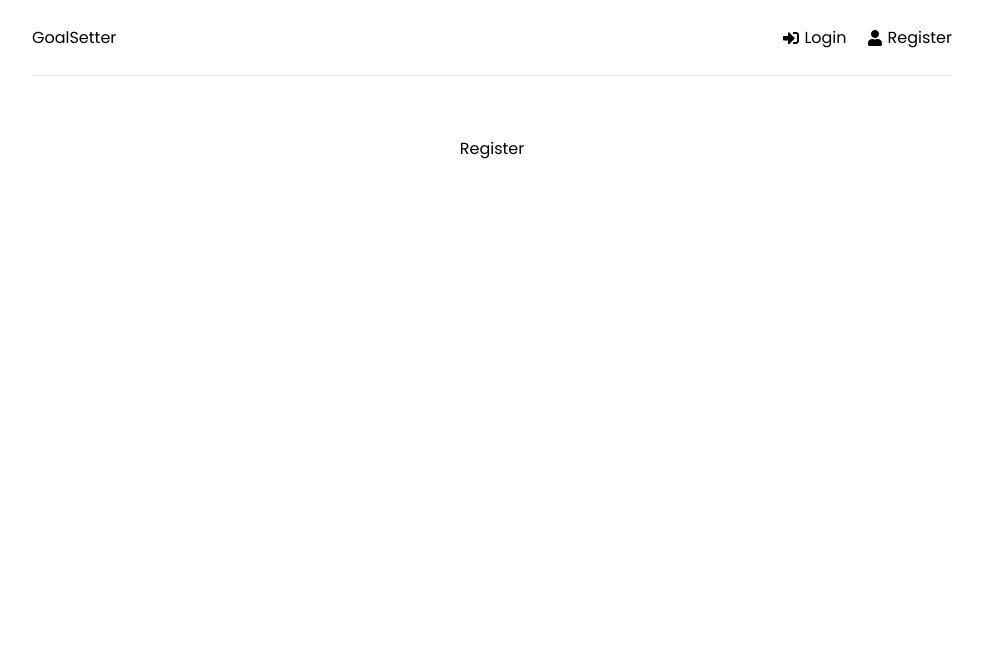
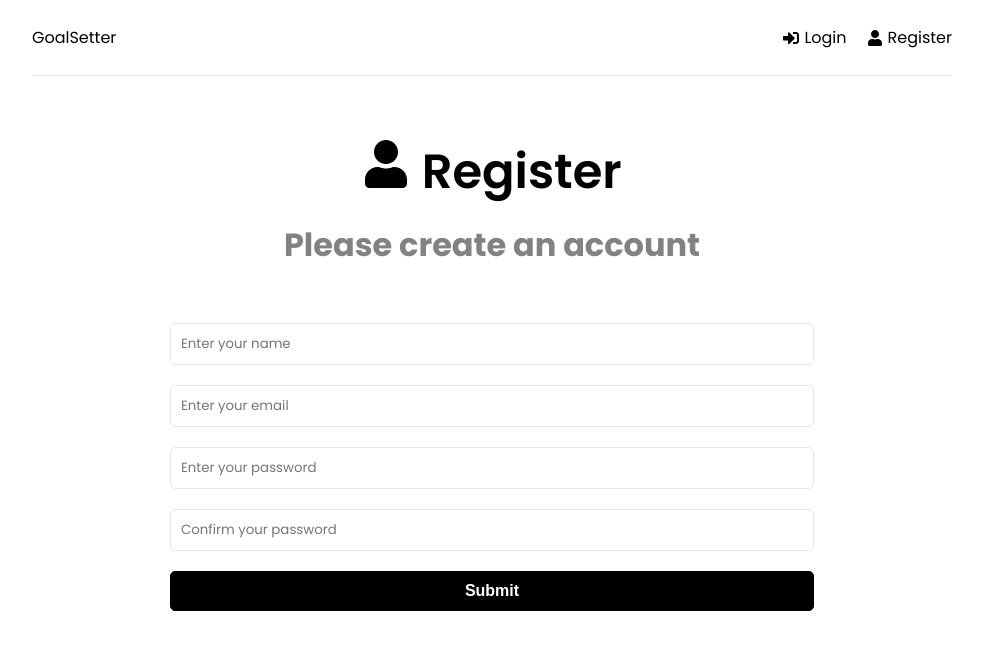
Before and after one commit to Anastulimat/goals-auth-mern-redux-app, a React (Create React App) app in the folder frontend/: page /register in a window 1280 px wide. Shown: the top 650 px of the page, without its empty margins (148-1131 px from the left). Built offline with nearby package versions, Linux system fonts and the light colour scheme.

Commit message:
feat: setup register page

```diff
--- a/frontend/src/pages/Register.jsx
+++ b/frontend/src/pages/Register.jsx
@@ -1,9 +1,95 @@
-import React from 'react'
+import React, { useState, useEffect } from "react";
+import { FaUser } from "react-icons/fa";
 
 function Register() {
-  return (
-    <div>Register</div>
-  )
+    const [formData, setFormData] = useState({
+        name: "",
+        email: "",
+        password: "",
+        password2: "",
+    });
+
+    const { name, email, password, password2 } = formData;
+
+    const onChange = (e) => {
+        setFormData((prevState) => ({
+            ...prevState,
+            [e.target.name]: e.target.value,
+        }));
+    };
+
+    const onSubmit = (e) => {
+        e.preventDefault();
+    };
+
+    return (
+        <>
+            <section className="heading">
+                <h1>
+                    <FaUser /> Register
+                </h1>
+                <p>Please create an account</p>
+            </section>
+
+            <section className="form">
+                <form onSubmit={onSubmit}>
+                    <div className="form-group">
+                        <input
+                            type="text"
+                            className="form-control"
+                            id="name"
+                            name="name"
+                            value={name}
+                            placeholder="Enter your name"
+                            onChange={onChange}
+                        />
+                    </div>
+
+                    <div className="form-group">
+                        <input
+                            type="email"
+                            className="form-control"
+                            id="email"
+                            name="email"
+                            value={email}
+                            placeholder="Enter your email"
+                            onChange={onChange}
+                        />
+                    </div>
+
+                    <div className="form-group">
+                        <input
+                            type="password"
+                            className="form-control"
+                            id="password"
+                            name="password"
+                            value={password}
+                            placeholder="Enter your password"
+                            onChange={onChange}
+                        />
+                    </div>
+
+                    <div className="form-group">
+                        <input
+                            type="password"
+                            className="form-control"
+                            id="password2"
+                            name="password2"
+                            value={password2}
+                            placeholder="Confirm your password"
+                            onChange={onChange}
+                        />
+                    </div>
+
+                    <div className="from-group">
+                        <button type="submit" className="btn btn-block">
+                            Submit
+                        </button>
+                    </div>
+                </form>
+            </section>
+        </>
+    );
 }
 
-export default Register
+export default Register;
```
